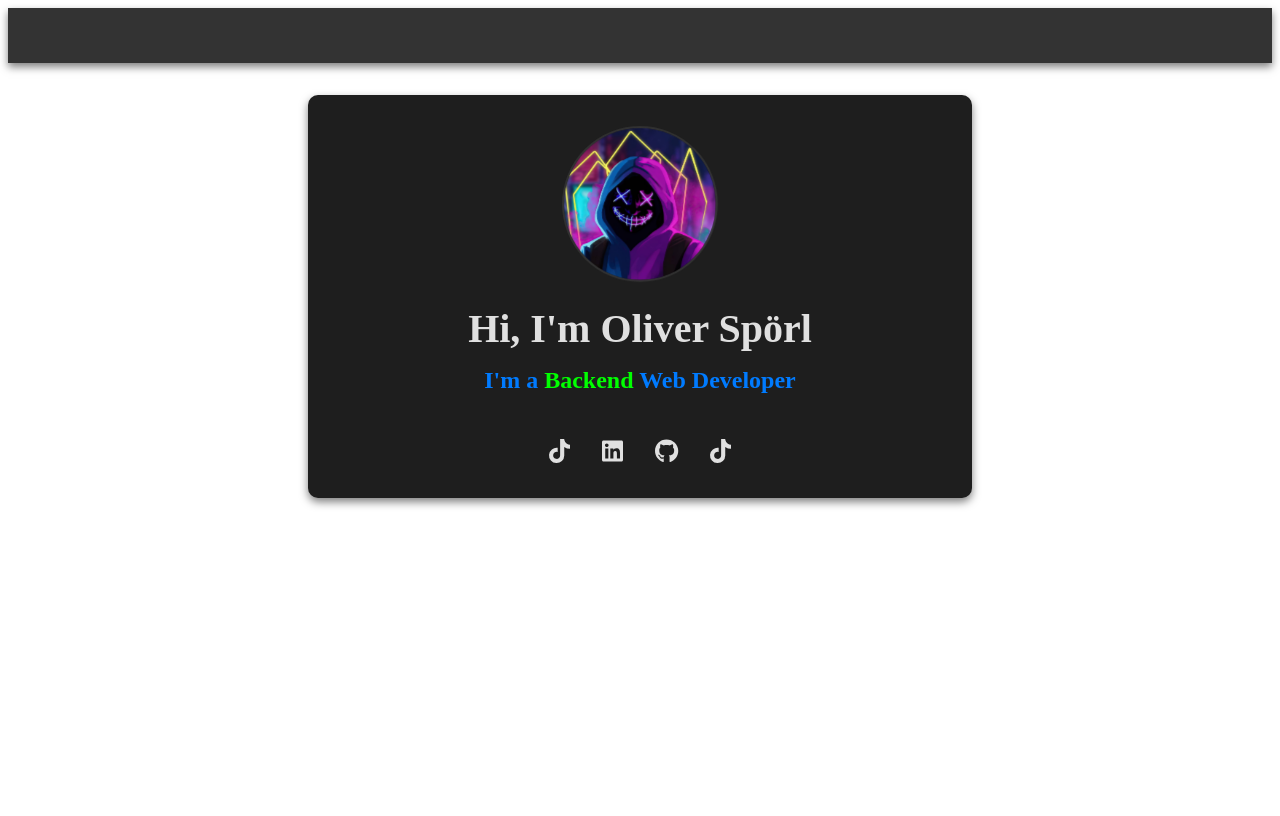
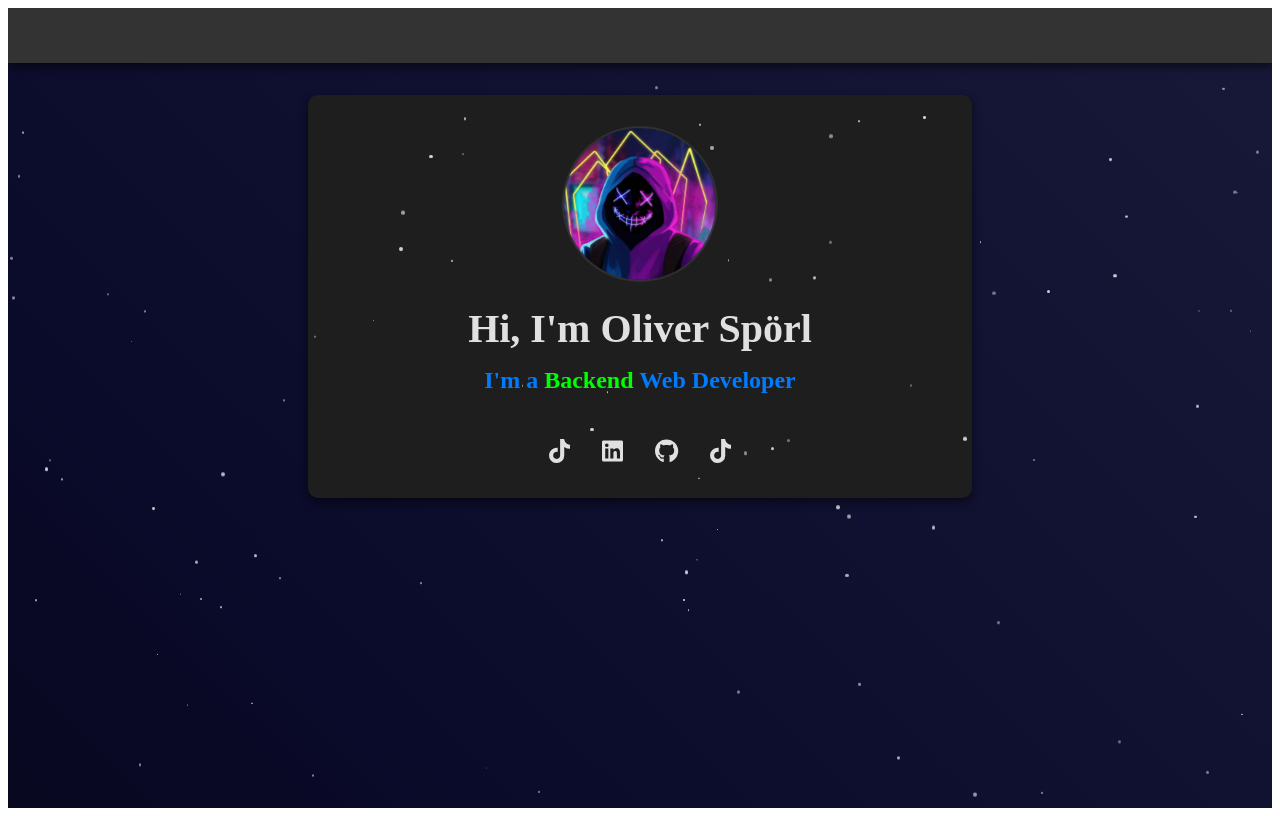
Before and after one commit to Oliverwebdev/Final-Portfolio, a React (Vite) app: page /about-me in a window 1280 px wide. Built offline with nearby package versions, Linux system fonts and the light colour scheme.

Commit message:
app jsx edited for wow effect

```diff
--- a/src/App.jsx
+++ b/src/App.jsx
@@ -1,5 +1,6 @@
 import React from 'react';
 import { BrowserRouter as Router, Routes, Route, Navigate, Link } from 'react-router-dom';
+import styled, { keyframes } from 'styled-components';
 import Aboutme from './sites/Aboutme';
 import Projects from './sites/Projects';
 import MyWay from './sites/MyWay';
@@ -8,10 +9,65 @@ import NavBar from './components/NavBar';
 import SkillTree from './sites/SkillTree';
 import Achievements from './sites/Achievements';
 
+// Keyframe animation for gradient movement
+const gradientAnimation = keyframes`
+  0% { background-position: 0% 50%; }
+  50% { background-position: 100% 50%; }
+  100% { background-position: 0% 50%; }
+`;
 
+// Keyframe animation for particle effects
+const particleAnimation = keyframes`
+  0% { opacity: 0.5; transform: translateY(0); }
+  50% { opacity: 1; transform: translateY(-20px); }
+  100% { opacity: 0.5; transform: translateY(0); }
+`;
+
+const AppContainer = styled.div`
+  background: linear-gradient(45deg, #000000, #0a0a2a, #1c1c3c);
+  background-size: 200% 200%;
+  animation: ${gradientAnimation} 15s ease infinite;
+  color: #fff;
+  min-height: 100vh;
+  overflow: hidden;
+  position: relative;
+`;
+
+const Particle = styled.div`
+  position: absolute;
+  width: 2px;
+  height: 2px;
+  background: rgba(255, 255, 255, 0.8);
+  border-radius: 50%;
+  animation: ${particleAnimation} 3s ease-in-out infinite;
+  opacity: 0.5;
+`;
+
+const createParticles = () => {
+  const particles = [];
+  for (let i = 0; i < 100; i++) {
+    const size = Math.random() * 3 + 1;
+    particles.push(
+      <Particle
+        key={i}
+        style={{
+          top: `${Math.random() * 100}%`,
+          left: `${Math.random() * 100}%`,
+          width: `${size}px`,
+          height: `${size}px`,
+          animationDelay: `${Math.random() * 5}s`,
+          animationDuration: `${Math.random() * 5 + 3}s`,
+        }}
+      />
+    );
+  }
+  return particles;
+};
 
 function App() {
   return (
+    <AppContainer>
+      {createParticles()}
       <Router>
         <NavBar />
         <Routes>
@@ -25,6 +81,7 @@ function App() {
           <Route path="*" element={<Navigate to="/about-me" />} />
         </Routes>
       </Router>
+    </AppContainer>
   );
 }
 
```
Lines whose indentation alone changed are shown as unchanged.
